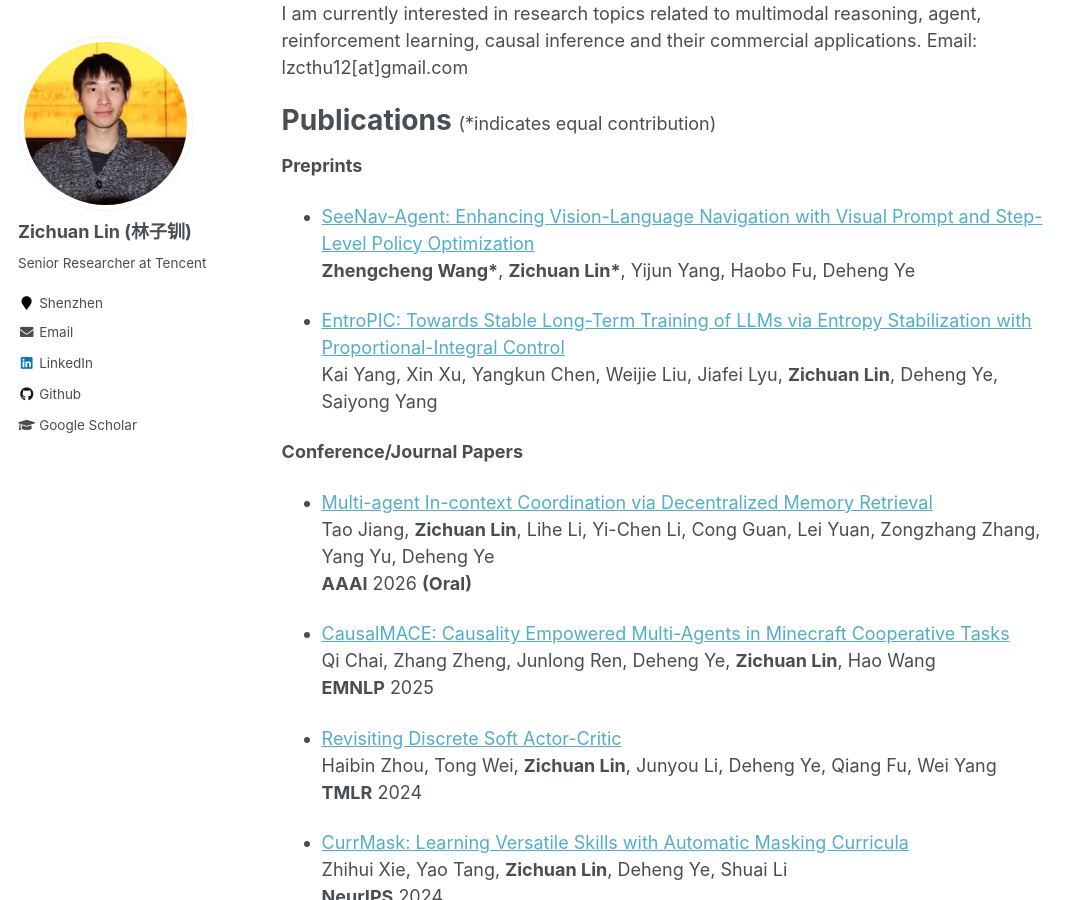
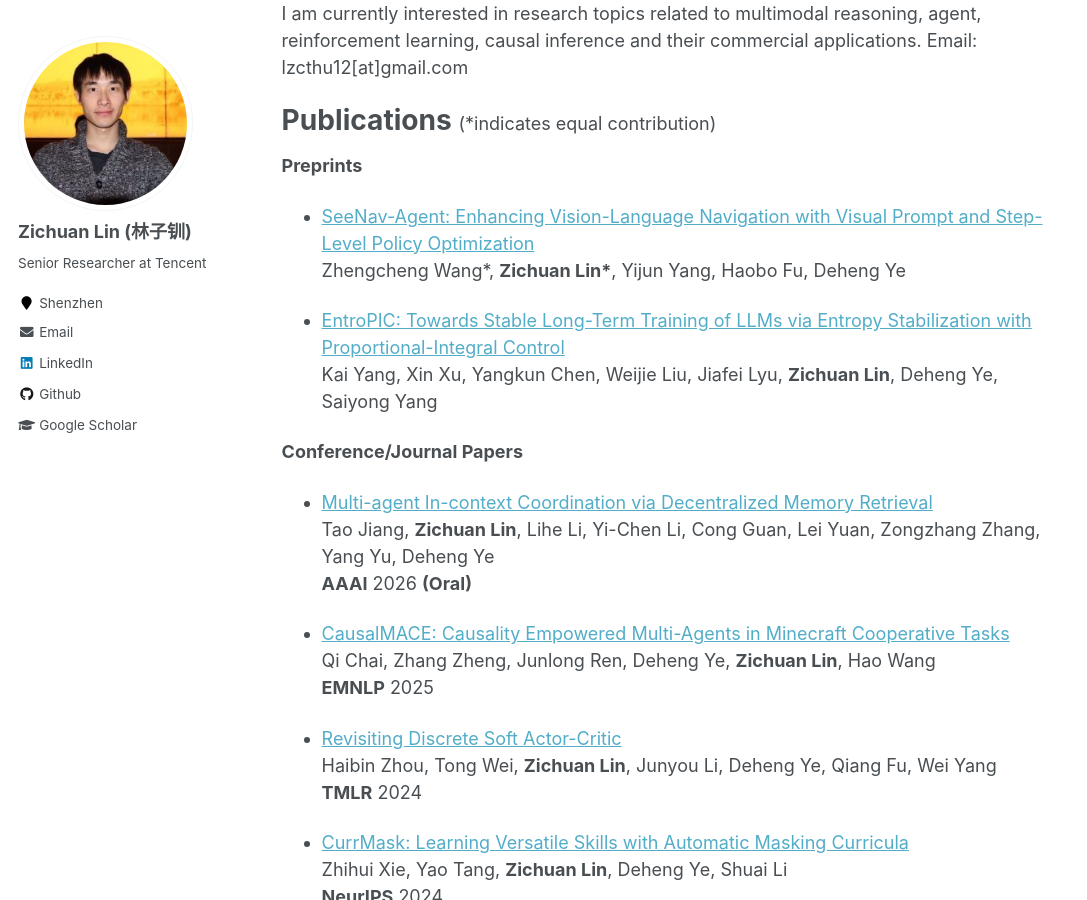
Before and after one commit to LinZichuan/linzichuan.github.io, a Jekyll site: the page built from _pages/about.md, in a window 1280 px wide and 900 px high, scrolled down 342 px. Shown: the whole window, without its empty margins (0-1087 px from the left). Built offline with Jekyll 4.4.1, drawn with Linux system fonts in a browser that asks for light colours; formulas are drawn with MathJax 3.

```diff
--- a/_pages/about.md
+++ b/_pages/about.md
@@ -24,7 +24,7 @@ Publications <span style="font-weight: normal; font-size: 18px">(*indicates equa
 **Preprints**
 
 - [SeeNav-Agent: Enhancing Vision-Language Navigation with Visual Prompt and Step-Level Policy Optimization](https://arxiv.org/abs/2512.02631) <br>
-**Zhengcheng Wang\***, **Zichuan Lin\***, Yijun Yang, Haobo Fu, Deheng Ye <br>
+Zhengcheng Wang\*, **Zichuan Lin\***, Yijun Yang, Haobo Fu, Deheng Ye <br>
 
 - [EntroPIC: Towards Stable Long-Term Training of LLMs via Entropy Stabilization with Proportional-Integral Control](https://arxiv.org/abs/2511.15248) <br>
 Kai Yang, Xin Xu, Yangkun Chen, Weijie Liu, Jiafei Lyu, **Zichuan Lin**, Deheng Ye, Saiyong Yang <br>
```
